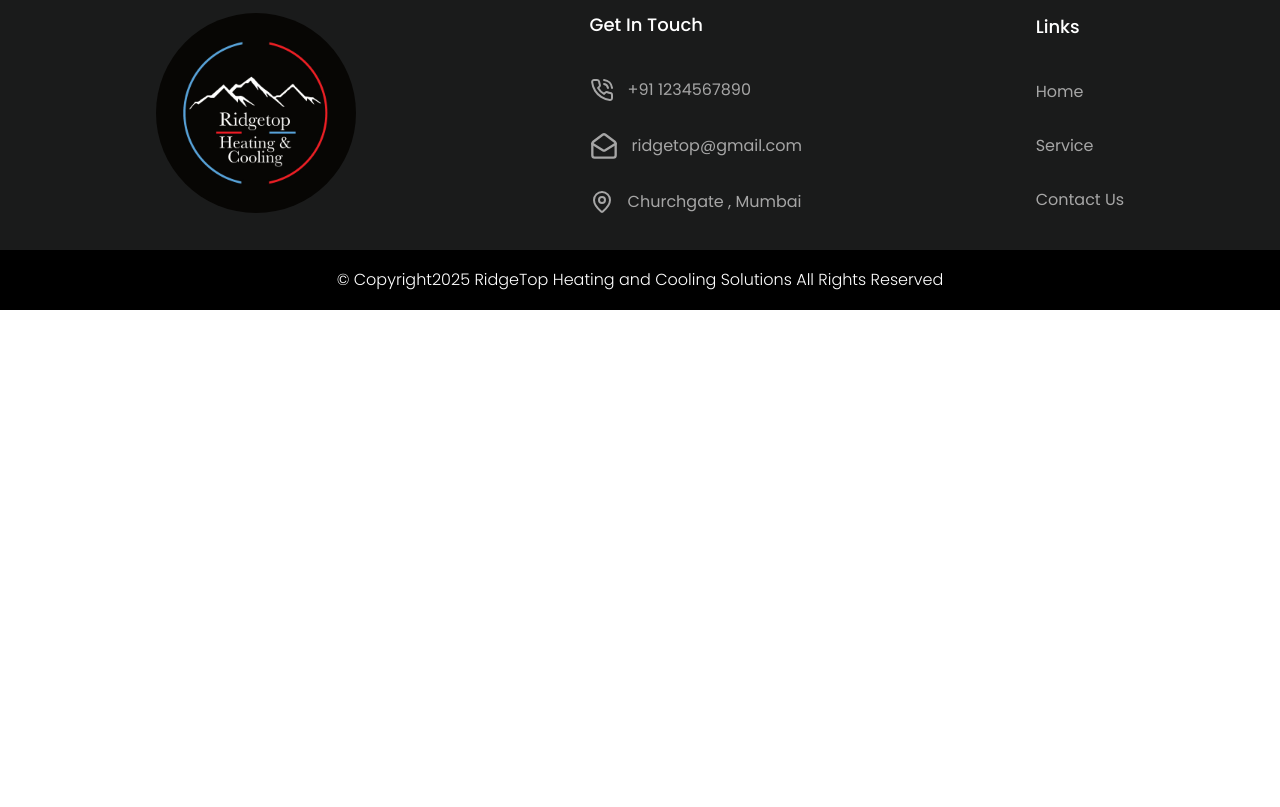
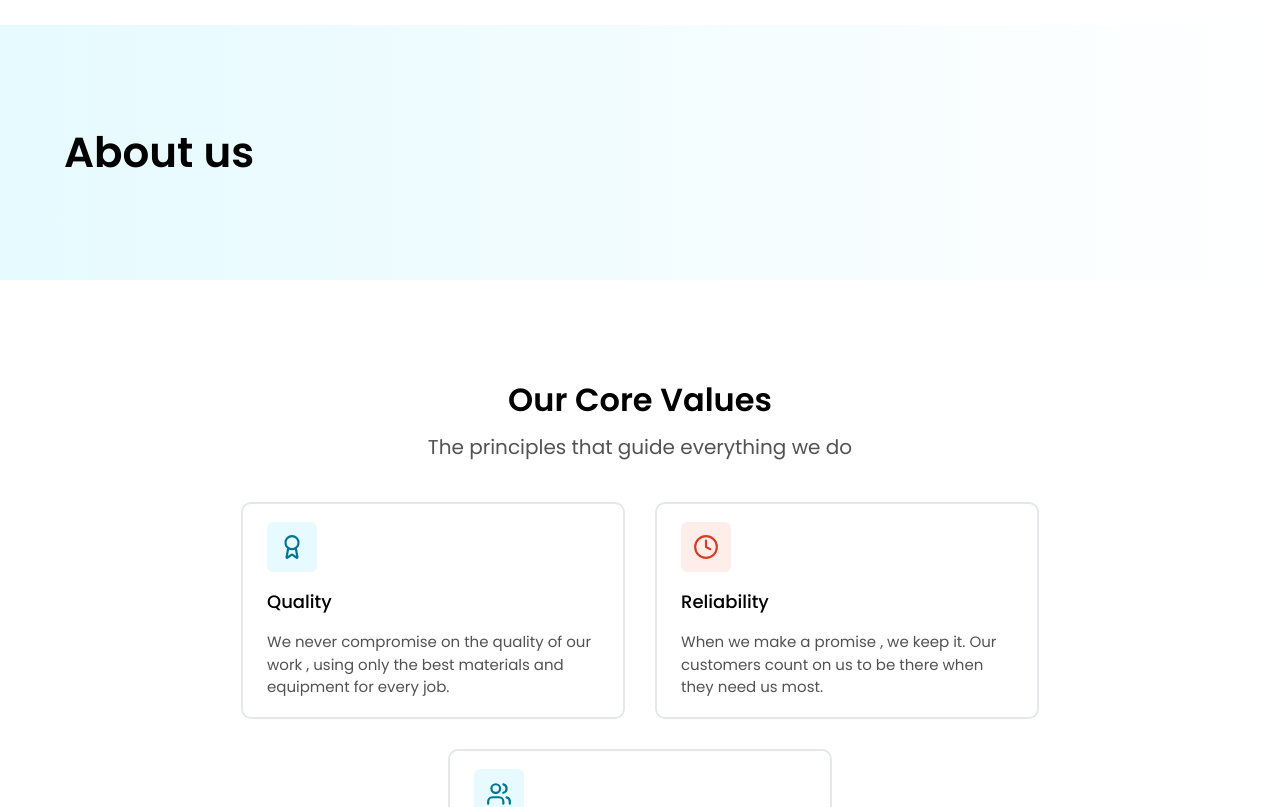
Before and after one commit to Palash2911/RidgeTop-Web, a React (Vite) app: page / in a window 1280 px wide. Shown: the part 800-1607 px from the top of the page. Before the commit the page ends 1110 px from the top, so only its background shows below. Built offline with nearby package versions, Linux system fonts and the light colour scheme.

Commit message:
small changes:

```diff
--- a/src/components/Landing.tsx
+++ b/src/components/Landing.tsx
@@ -10,6 +10,7 @@ import Autoplay from "embla-carousel-autoplay"
 import cold_1 from "../assets/cold_1.jpg"
 import cold_2 from "../assets/cold_2.jpg"
 import heat_1 from "../assets/heat_1.jpg"
+import Card from './ui/Card'
 
 
 const Landing = () => {
@@ -17,7 +18,7 @@ const Landing = () => {
     <div className='w-[100vw] h-auto flex flex-col justify-center items-center overflow-x-hidden mt-[10px]'>
 
       {/* Landing page */}
-      <div className='w-11/12 h-[450px] sm:h-[600px] flex justify-center items-center rounded-[30px] overflow-hidden relative'>
+      <div className='w-11/12 h-[450px] sm:h-[600px] flex justify-center items-center rounded-[30px] overflow-hidden relative mb-[70px]'>
 
         <div className='absolute top-0 right-0 left-0'>
           <Carousel
@@ -46,8 +47,44 @@ const Landing = () => {
         </div>
       </div>
 
+      {/* aboutus page */}
+
+      <div className='w-full h-auto flex justify-center items-center px-[24px] sm:px-[64px] py-[64px] sm:py-[96px] bg-gradient-to-r from-[#e6faff]'>
+        <div className=' basis-1/2 flex flex-col justify-center items-start'>
+          <span className='text-[42px] font-semibold'>About us</span>
+          <p></p>
+        </div>
+        <div className='basis-1/2 flex justify-center items-center'>
+            <img src="" alt="" />
+        </div>
+      </div>
+
       {/* feature page */}
-      <div className='w-full flex flex-col justify-center items-center'>
+      <div className='w-full h-auto flex flex-col justify-center items-center px-[24px] sm:px-[64px] py-[64px] sm:py-[96px]'>
+        <div className='w-full h-auto flex flex-col justify-center items-center gap-[8px] mb-[40px]'>
+            <span className='text-[24px] sm:text-[32px] font-semibold'>Our Core Values</span>
+            <span className='text-wrap text-[#525252] text-center text-[16px] sm:text-[20px]'>The principles that guide everything we do</span>
+        </div>
+        <div className='w-full h-auto flex flex-wrap justify-center items-center gap-[30px]'>
+          <Card
+            title="Quality"
+            content='We never compromise on the quality of our work , using only the best materials and equipment for every job.'
+            logo={<svg xmlns="http://www.w3.org/2000/svg" width="26" height="26" viewBox="0 0 24 24" fill="none" stroke="currentColor" stroke-width="2" stroke-linecap="round" stroke-linejoin="round" className="lucide lucide-award text-[#007592]"><path d="m15.477 12.89 1.515 8.526a.5.5 0 0 1-.81.47l-3.58-2.687a1 1 0 0 0-1.197 0l-3.586 2.686a.5.5 0 0 1-.81-.469l1.514-8.526"/><circle cx="12" cy="8" r="6"/></svg>}
+            logoBg='#e6faff'
+          />
+          <Card
+            title="Reliability"
+            content='When we make a promise , we keep it. Our customers count on us to be there when they need us most.'
+            logo={<svg xmlns="http://www.w3.org/2000/svg" width="26" height="26" viewBox="0 0 24 24" fill="none" stroke="currentColor" stroke-width="2" stroke-linecap="round" stroke-linejoin="round" className="lucide lucide-clock text-[#d63f24]"><circle cx="12" cy="12" r="10"/><polyline points="12 6 12 12 16 14"/></svg>}
+            logoBg='#ffedea'
+          />
+          <Card
+            title="Expertise"
+            content='Our team consists of certified professionals with years of experience in heating and cooling systems.'
+            logo={<svg xmlns="http://www.w3.org/2000/svg" width="26" height="26" viewBox="0 0 24 24" fill="none" stroke="currentColor" stroke-width="2" stroke-linecap="round" stroke-linejoin="round" className="lucide lucide-users text-[#007592]"><path d="M16 21v-2a4 4 0 0 0-4-4H6a4 4 0 0 0-4 4v2"/><circle cx="9" cy="7" r="4"/><path d="M22 21v-2a4 4 0 0 0-3-3.87"/><path d="M16 3.13a4 4 0 0 1 0 7.75"/></svg>}
+            logoBg='#e6faff'
+          />
+        </div>
 
       </div>
 
--- /dev/null
+++ b/src/components/ui/Card.tsx
@@ -0,0 +1,26 @@
+import React from 'react'
+
+interface cardProps{
+    logo:React.ReactNode,
+    title:string,
+    content:string,
+    logoBg:string
+}
+
+const Card = ({logo,title,content,logoBg}:cardProps) => {
+  return (
+    <div className='w-auto max-w-sm  h-auto flex flex-col justify-center items-start px-[24px] py-[18px] border-[2px] rounded-[10px] gap-[16px] overflow-hidden'>
+        <span className={`p-[12px] rounded-[6px] flex justify-center items-center`} style={{backgroundColor:`${logoBg}`}}>
+            {logo}
+        </span>
+        <span className=' text-[17px] sm:text-[18px] font-medium'>
+            {title}
+        </span>
+        <div className='text-[14px] sm:text-[15px] text-wrap text-[#525252]'>
+            {content}
+        </div>
+    </div>
+  )
+}
+
+export default Card
```
